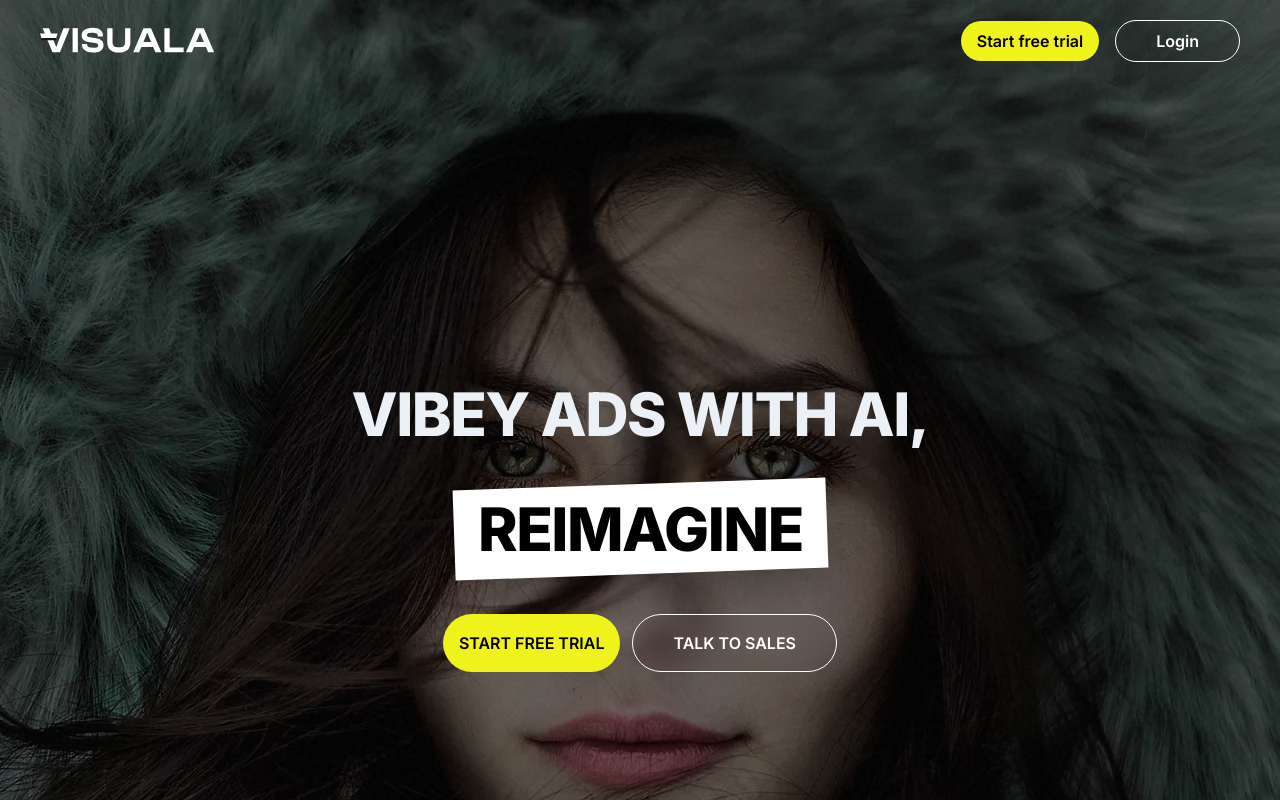
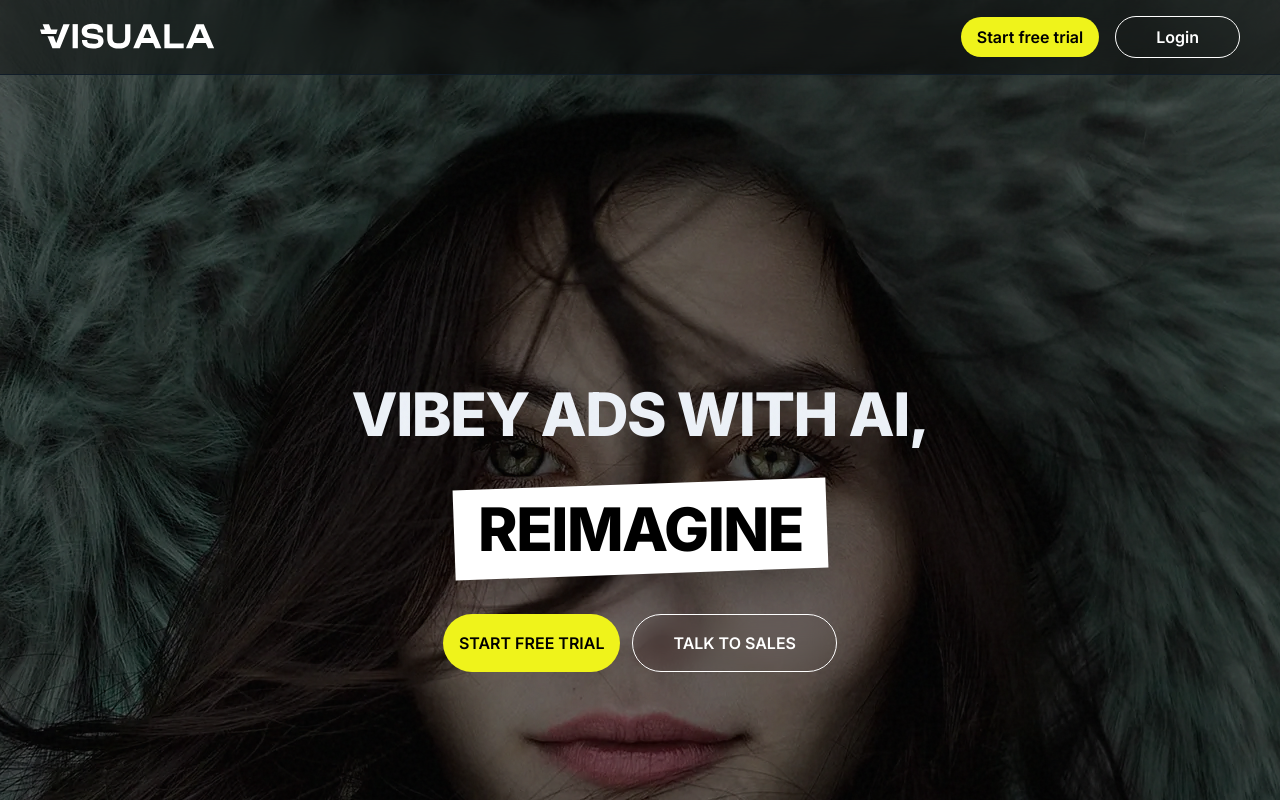
Before and after one commit to juanangelaalma/visuala, a Next.js app: page / in a window 1280 px wide. Shown: the top 800 px of the page. Built offline with nearby package versions, Linux system fonts and the light colour scheme; no server answers.

Commit message:
mod: change navbar on scrolled

```diff
--- a/app/_components/Navbar.tsx
+++ b/app/_components/Navbar.tsx
@@ -15,10 +15,7 @@ export default function Navbar() {
 
   return (
     <header
-      className={`fixed inset-x-0 top-0 z-50 transition-all duration-300 border-b ${scrolled
-        ? "bg-black/40 backdrop-blur-xl border-border-subtle py-4"
-        : "bg-transparent border-transparent py-5"
-        }`}
+      className="fixed inset-x-0 top-0 z-50 transition-all duration-300 border-b bg-black/40 backdrop-blur-xl border-border-subtle py-4"
     >
       <nav
         className="flex base-container items-center justify-between px-4 sm:px-6 lg:px-0"
```
